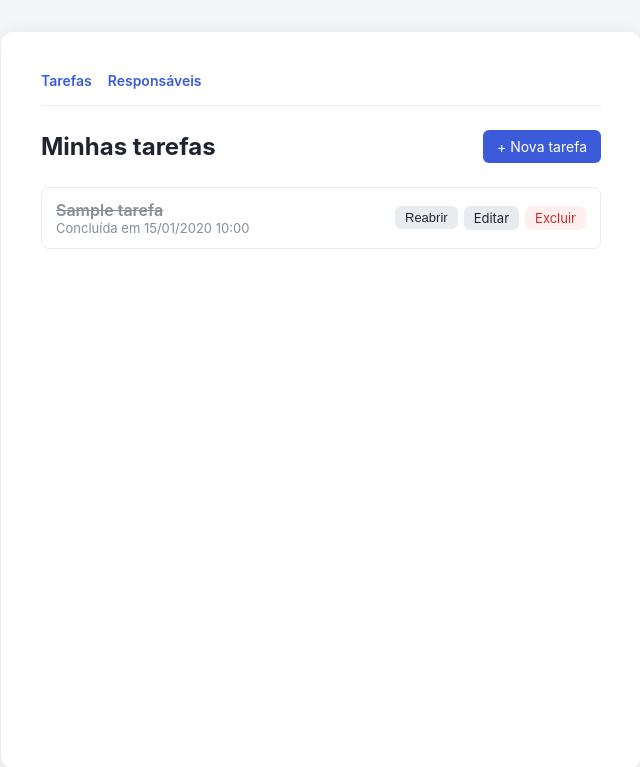
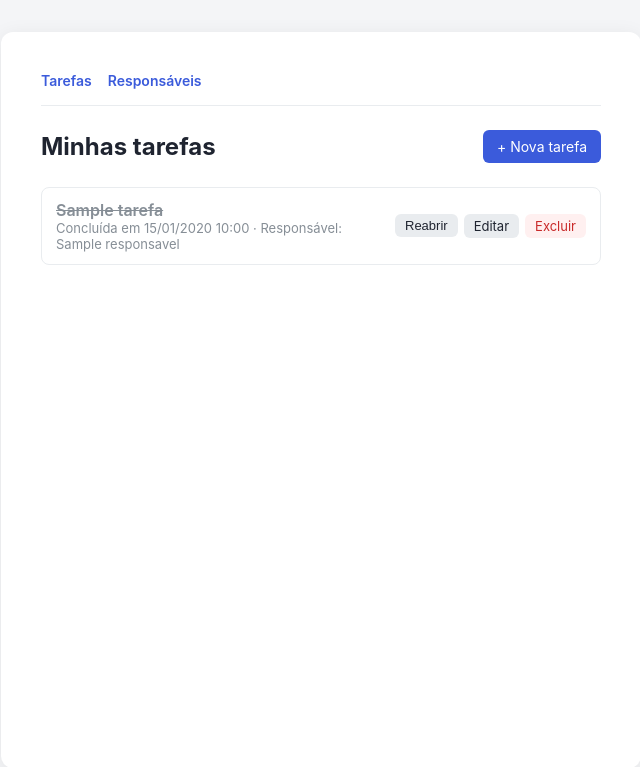
Before and after one commit to krukki/VictorREPO, a Django app: page / in a window 1280 px wide. Shown: the top 767 px of the page, without its empty margins (319-959 px from the left). Run offline with Django 5.2, Linux system fonts and the light colour scheme; tables that the repository leaves empty hold one stand-in row (values such as "Sample post").

Commit message:
Make pessoa_responsavel required, wire into TarefaForm and list
- Tarefa.pessoa_responsavel is now a required FK to Responsavel with
  on_delete=CASCADE (was optional/SET_NULL)
- Restored Responsavel's Meta verbose names and __str__ (nome), which
  had been dropped so the FK dropdown/admin fell back to
  "Responsavel object (N)"
- Added pessoa_responsavel to TarefaForm as a required dropdown, and
  show the assigned responsável on the tarefa list
- Added migration 0005 for the field change; migrations/db.sqlite3
  were wiped mid-session by an external edit and have been rebuilt
  from the full migration history

Co-Authored-By: Claude Sonnet 5 <noreply@anthropic.com>
Claude-Session: https://claude.ai/code/session_01UkqRqNtoGu7wjkH3iYtB41

```diff
--- a/Suap2/Suap2APP/Templates/Suap2APP/tarefa_list.html
+++ b/Suap2/Suap2APP/Templates/Suap2APP/tarefa_list.html
@@ -24,6 +24,7 @@
                             {% else %}
                                 Prazo: {{ tarefa.deadline|date:"d/m/Y H:i" }}
                             {% endif %}
+                            · Responsável: {{ tarefa.pessoa_responsavel.nome }}
                         </div>
                     </div>
                     <div style="display: flex; gap: 6px; flex-shrink: 0;">
--- a/Suap2/Suap2APP/forms.py
+++ b/Suap2/Suap2APP/forms.py
@@ -5,10 +5,11 @@ from .models import Tarefa, Responsavel
 class TarefaForm(forms.ModelForm):
     class Meta:
         model = Tarefa
-        fields = ['title', 'deadline']
+        fields = ['title', 'deadline', 'pessoa_responsavel']
         labels = {
             'title': 'Título',
             'deadline': 'Prazo',
+            'pessoa_responsavel': 'Responsável',
         }
         widgets = {
             'title': forms.TextInput(attrs={'placeholder': 'O que precisa ser feito?'}),
--- a/Suap2/Suap2APP/models.py
+++ b/Suap2/Suap2APP/models.py
@@ -1,22 +1,6 @@
 from django.db import models
 
 # Create your models here.
-
-class Tarefa(models.Model):
-    title = models.CharField(max_length=100, null=False, blank=False)
-    created_at = models.DateTimeField(auto_now_add=True, null=False, blank=False)
-    deadline = models.DateTimeField(null=False, blank=False)
-    finished_at = models.DateTimeField(null=True, blank=True)
-    pessoa_responsavel = models.ForeignKey('Responsavel', on_delete=models.SET_NULL, null=True, blank=True)
-
-    class Meta:
-        verbose_name = 'Tarefa'
-        verbose_name_plural = 'Tarefas'
-
-    def __str__(self):
-        return self.title
-
-
 class Responsavel(models.Model):
     nome = models.CharField(max_length=150, null=False, blank=False)
     cpf = models.CharField(max_length=14, unique=True, null=False, blank=False)
@@ -29,3 +13,18 @@ class Responsavel(models.Model):
 
     def __str__(self):
         return self.nome
+
+
+class Tarefa(models.Model):
+    title = models.CharField(max_length=100, null=False, blank=False)
+    created_at = models.DateTimeField(auto_now_add=True, null=False, blank=False)
+    deadline = models.DateTimeField(null=False, blank=False)
+    finished_at = models.DateTimeField(null=True, blank=True)
+    pessoa_responsavel = models.ForeignKey(Responsavel, on_delete=models.CASCADE)
+
+    class Meta:
+        verbose_name = 'Tarefa'
+        verbose_name_plural = 'Tarefas'
+
+    def __str__(self):
+        return self.title
```
Also changed, not shown: Suap2/Suap2APP/migrations/0005_alter_tarefa_pessoa_responsavel.py (added).
